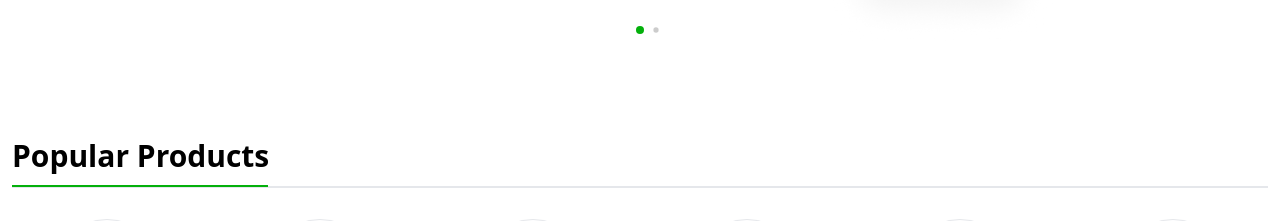
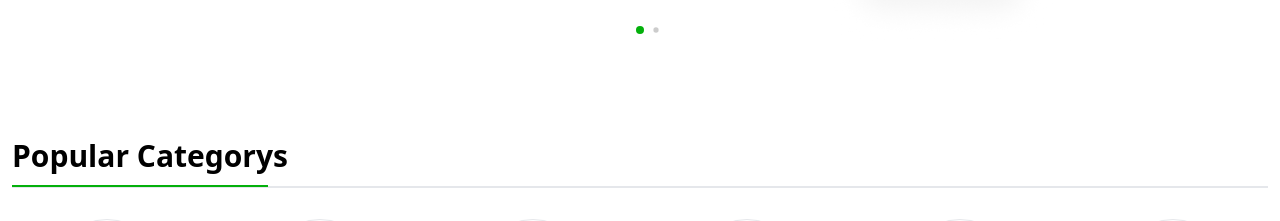
Before and after one commit to arafatrased/g-rentify, a Next.js app: page / in a window 1280 px wide. Shown: the part 880-1101 px from the top of the page. Built offline with nearby package versions, Linux system fonts and the light colour scheme.

Commit message:
update category section title

```diff
--- a/src/app/components/Category.jsx
+++ b/src/app/components/Category.jsx
@@ -27,7 +27,7 @@ const Category = () => {
       <div className="container mx-auto px-3">
         {/* Section Title */}
         {/* section title */}
-        <h1 className="text-3xl font-semibold">Popular Products</h1>
+        <h1 className="text-3xl font-semibold">Popular Categorys</h1>
         <div className="w-full h-0.5 bg-gray-200 my-3"></div>
         <div className="max-w-64 h-0.5 bg-[#03b00b] -mt-[15px]"></div>
         {/* main content here */}
```
Also changed, not shown: color.txt (added).
